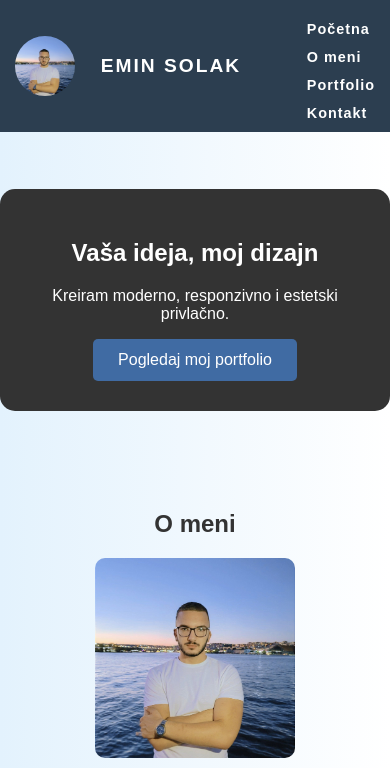
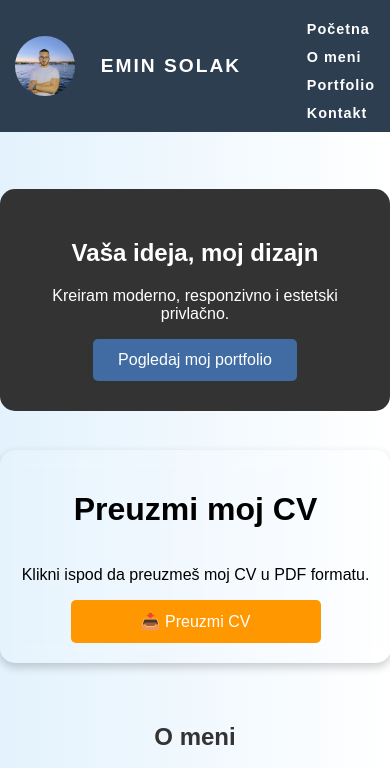
Before and after one commit to Emin2024541561/moj-Portfolio, a plain HTML site: page index.html in a window 390 px wide. Shown: the top 768 px of the page. Drawn offline with Linux system fonts and the light colour scheme.

Commit message:
Update index.html

```diff
--- a/index.html
+++ b/index.html
@@ -719,6 +719,89 @@ header nav ul li a:hover::before {
         font-size: 1rem;
     }
 }
+    .cv-container-wrapper, .cv-container {
+    display: flex;
+    justify-content: center;
+    align-items: center;
+}
+
+.cv-container-wrapper {
+    height: 100vh;
+    width: 100vw;
+    background: linear-gradient(135deg, #1e3c72, #2a5298);
+    position: fixed;
+    top: 0;
+    left: 0;
+}
+
+.cv-container {
+    flex-direction: column;
+    text-align: center;
+    background: rgba(255, 255, 255, 0.1);
+    backdrop-filter: blur(10px);
+    padding: 30px;
+    border-radius: 15px;
+    box-shadow: 0 4px 10px rgba(0, 0, 0, 0.2);
+    color: black;
+    transition: transform 0.3s ease-in-out;
+    animation: fadeIn 1.5s ease-in-out;
+    max-width: 90%;
+    width: 400px;
+    margin: 0 auto; /* Dodano za centriranje */
+}
+
+.cv-container:hover {
+    transform: scale(1.05);
+}
+
+.download-btn {
+    background: #ff9800;
+    color: white;
+    padding: 15px 30px;
+    border: none;
+    border-radius: 5px;
+    font-size: 18px;
+    cursor: pointer;
+    transition: background 0.3s ease-in-out;
+    position: relative;
+    overflow: hidden;
+    width: 100%;
+    max-width: 250px;
+}
+
+.download-btn:hover {
+    background: #e68900;
+}
+
+.download-btn:active {
+    transform: scale(0.95);
+}
+
+.download-animation {
+    position: absolute;
+    top: 50%;
+    left: 90%;
+    transform: translate(-50%, -50%) scale(0);
+    font-size: 30px;
+    opacity: 0;
+    transition: transform 0.5s ease, opacity 0.5s ease;
+}
+
+.cv-container.downloading .download-animation {
+    transform: translate(-50%, -50%) scale(1);
+    opacity: 1;
+}
+
+@media (max-width: 600px) {
+    .cv-container {
+        padding: 20px;
+        width: 100%;
+    }
+    .download-btn {
+        font-size: 16px;
+        padding: 12px 20px;
+    }
+}
 
 
 
@@ -746,7 +829,14 @@ header nav ul li a:hover::before {
             <a href="#portfolio" class="btn">Pogledaj moj portfolio</a>
         </div>
     </section>
-
+    <div class="cv-container" id="cv-container">
+        <h1>Preuzmi moj CV</h1>
+        <p>Klikni ispod da preuzmeš moj CV u PDF formatu.</p>
+        <button class="download-btn" id="downloadBtn">
+            📥 Preuzmi CV
+            <span class="download-animation">✅</span>
+        </button>
+    </div>
 
     <section id="about" class="section">
         <h2>O meni</h2>
@@ -1024,6 +1114,14 @@ document.styleSheets[0].insertRule(`
 `, 0);
 
 }
+document.getElementById('downloadBtn').addEventListener('click', function() {
+            let container = document.getElementById('cv-container');
+            container.classList.add('downloading');
+            setTimeout(() => {
+                container.classList.remove('downloading');
+                window.location.href = 'Emin Solak CV.pdf';
+            }, 1500);
+        });
 
     </script>
 </body>
```
